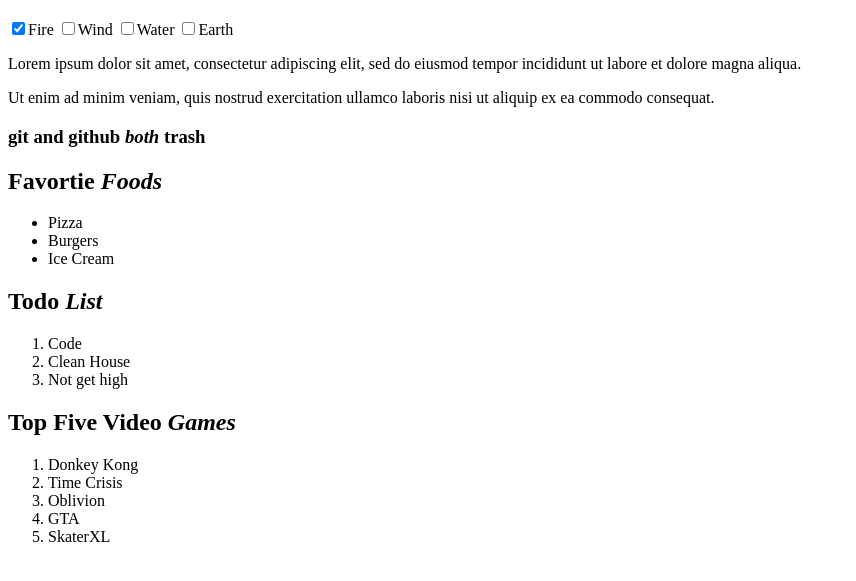
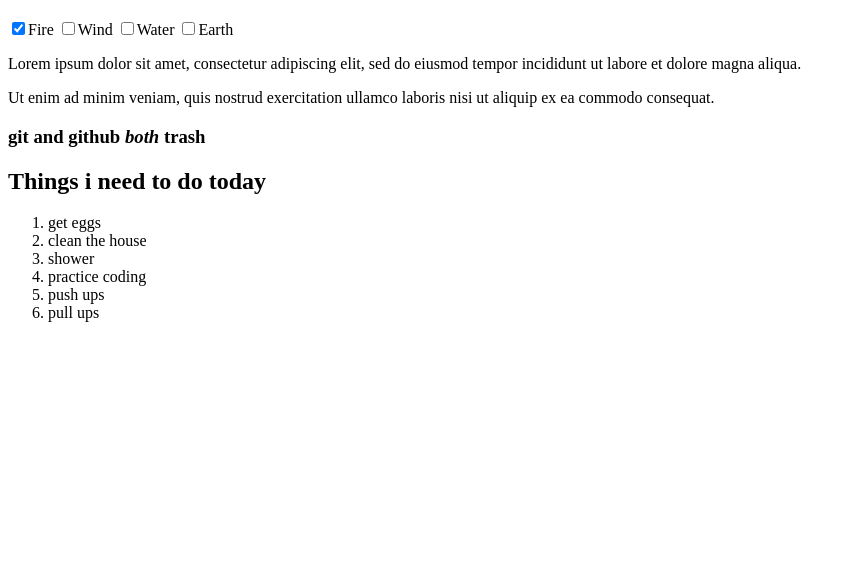
Before and after one commit to keyclickwarlord/git_test, a plain HTML site: page index.html in a window 1280 px wide. Shown: the part 61-642 px from the top of the page, without its empty margins (0-856 px from the left). Drawn offline with Linux system fonts and the light colour scheme.

Commit message:
Deleted orderlists that were not needed
I didnt like the other orderlists so i deleted them
like tupac deleted that dude in juice. riverside mf

```diff
--- a/index.html
+++ b/index.html
@@ -18,26 +18,15 @@
         nisi ut aliquip ex ea commodo consequat.</p>
     <h3>git and github <em>both</em> trash</h3>
     <!--what is going on????????????? idk.-->
-  <h2>Favortie <em>Foods</em></h2>
-  <ul>
-    <li>Pizza</li>
-    <li>Burgers</li>
-    <li>Ice Cream</li>
-  </ul>
-  <h2>Todo <em>List</em>
-  </h2>
+ <h2>Things i need to do today</h2>
   <ol>
-    <li>Code</li>
-    <li>Clean House</li>
-    <li>Not get high</li>
-  </ol>
-  <h2>Top Five Video <em>Games</em></h2>
-  <ol>
-    <li>Donkey Kong</li>
-    <li>Time Crisis</li>
-    <li>Oblivion</li>
-    <li>GTA</li>
-    <li>SkaterXL</li>
+    <li>get eggs</li>
+    <li>clean the house</li>
+    <li>shower</li>
+    <li>practice coding</li>
+    <li>push ups</li>
+    <li>pull ups</li>
+
   </ol>
 </body>
 </html>
```
